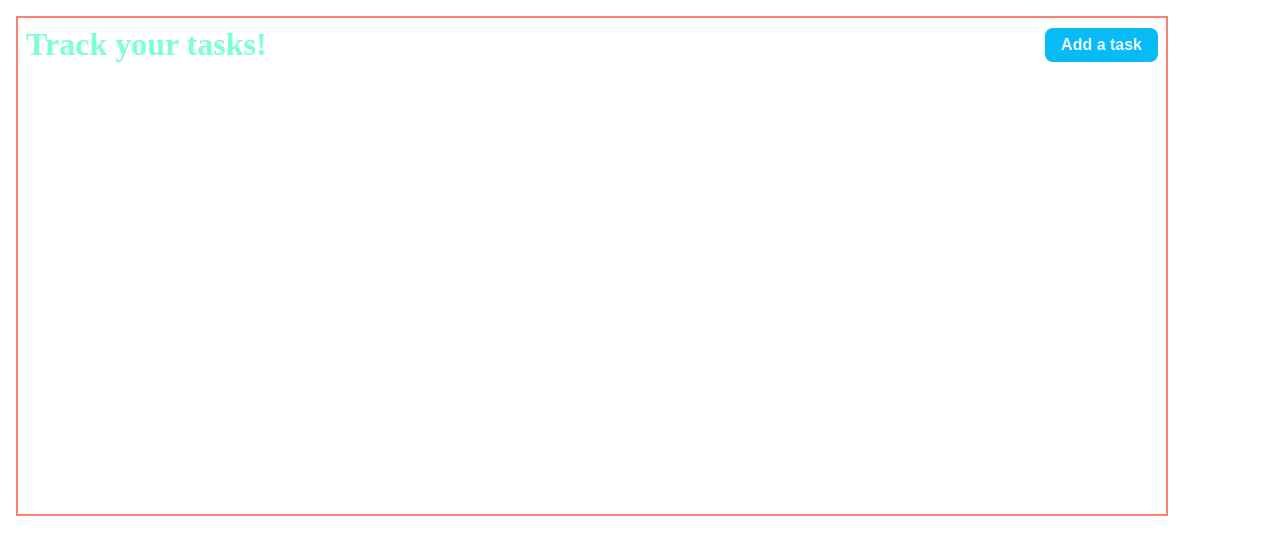
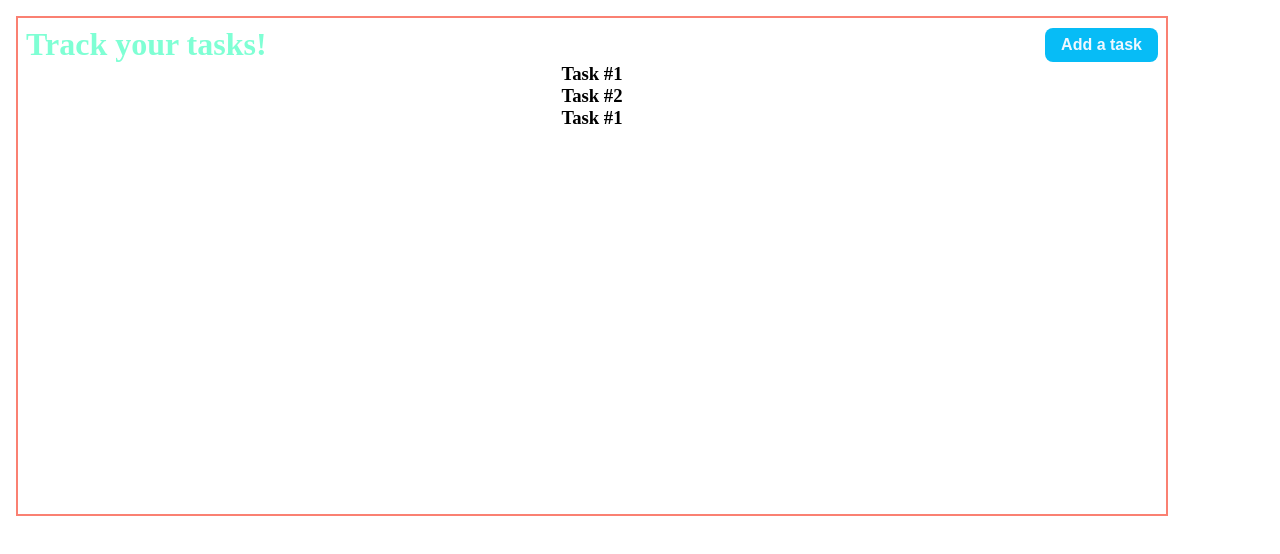
Before and after one commit to DustyDogCodex/Track-It, a React (Create React App) app: page / in a window 1280 px wide. Shown: the top 554 px of the page. Built offline with nearby package versions, Linux system fonts and the light colour scheme; a web font is replaced by a local one.

Commit message:
had to fix bug in Tasks.js that was preventing tasks from being mapped and loading on screen. Assigned the wrong prop value (text instead of info) from tasks object. Tasks can now be displayed on screen.

```diff
--- a/src/App.js
+++ b/src/App.js
@@ -1,9 +1,34 @@
+/* import { useState } from "react"; */
 import Header from "./components/Header";
+import Tasks from "./components/Tasks";
+
 
 function App() {
+  /* const [tasks, setTasks] = useState([
+    {
+        id: 1,
+        info: "Task #1",
+        time: 'March 8th at 5pm',
+        reminder: true
+    },
+    {
+        id: 2,
+        info: "Task #2",
+        time: 'March 9th at 6pm',
+        reminder: true
+    },
+    {
+        id: 1,
+        info: "Task #1",
+        time: 'March 10th at 9am',
+        reminder: true
+    }
+  ])
+ */
   return (
     <div className="container">
       <Header />
+      <Tasks /* tasks={tasks} */ />
     </div>
   );
 }
--- a/src/components/Tasks.js
+++ b/src/components/Tasks.js
@@ -1,7 +1,4 @@
-import { useState } from "react";
-
-const Tasks = () => {
-    const [tasks, seTasks] = useState([
+const tasks = [
     {
         id: 1,
         info: "Task #1",
@@ -15,18 +12,19 @@ const Tasks = () => {
         reminder: true
     },
     {
-            id: 1,
+        id: 3,
         info: "Task #1",
         time: 'March 10th at 9am',
         reminder: true
     }
-    ])
+]
 
+const Tasks = () => {
   return (
     <>
-            {tasks.map((task) => {
-                <h3 key={task.id}>{task.text}</h3>
-            })}
+        {tasks.map((task) => (
+            <h3 key={task.id}>{task.info}</h3>
+        ))}
     </>
   )
 }
```
Lines whose indentation alone changed are shown as unchanged.
